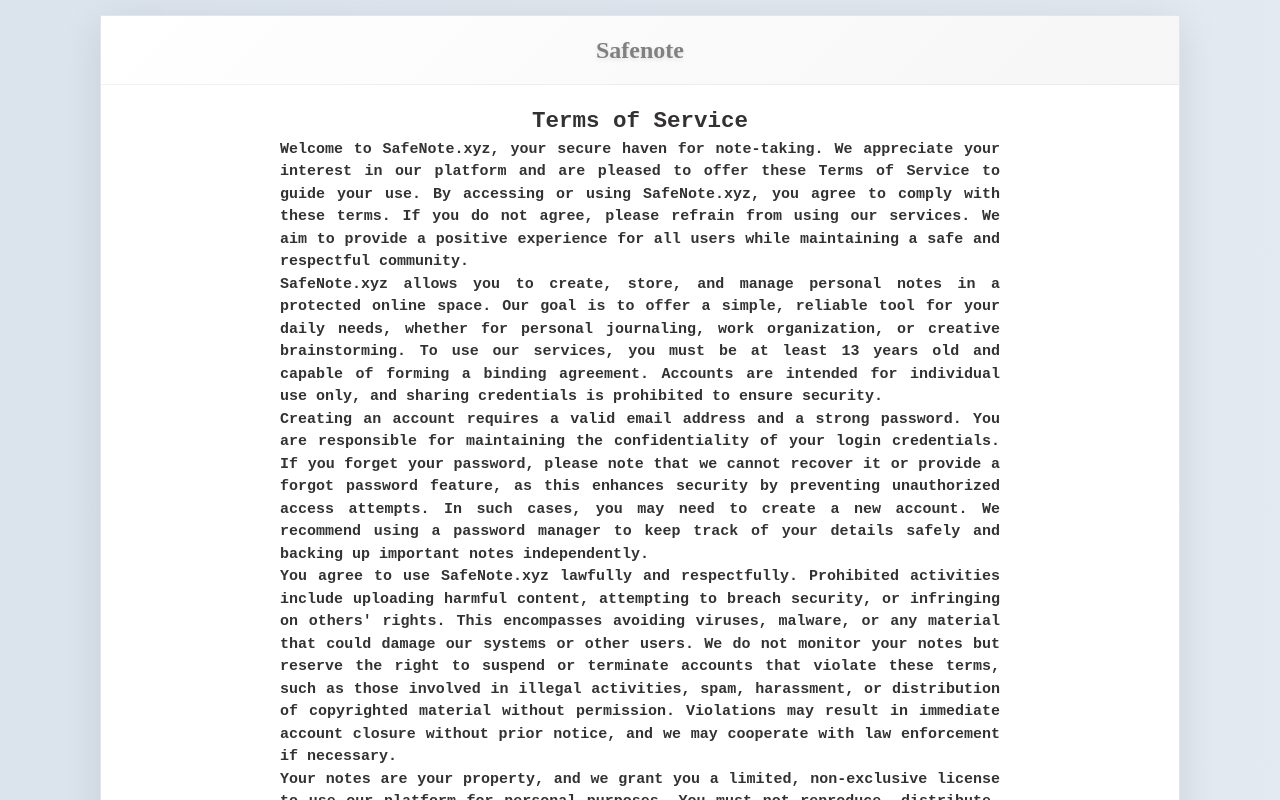
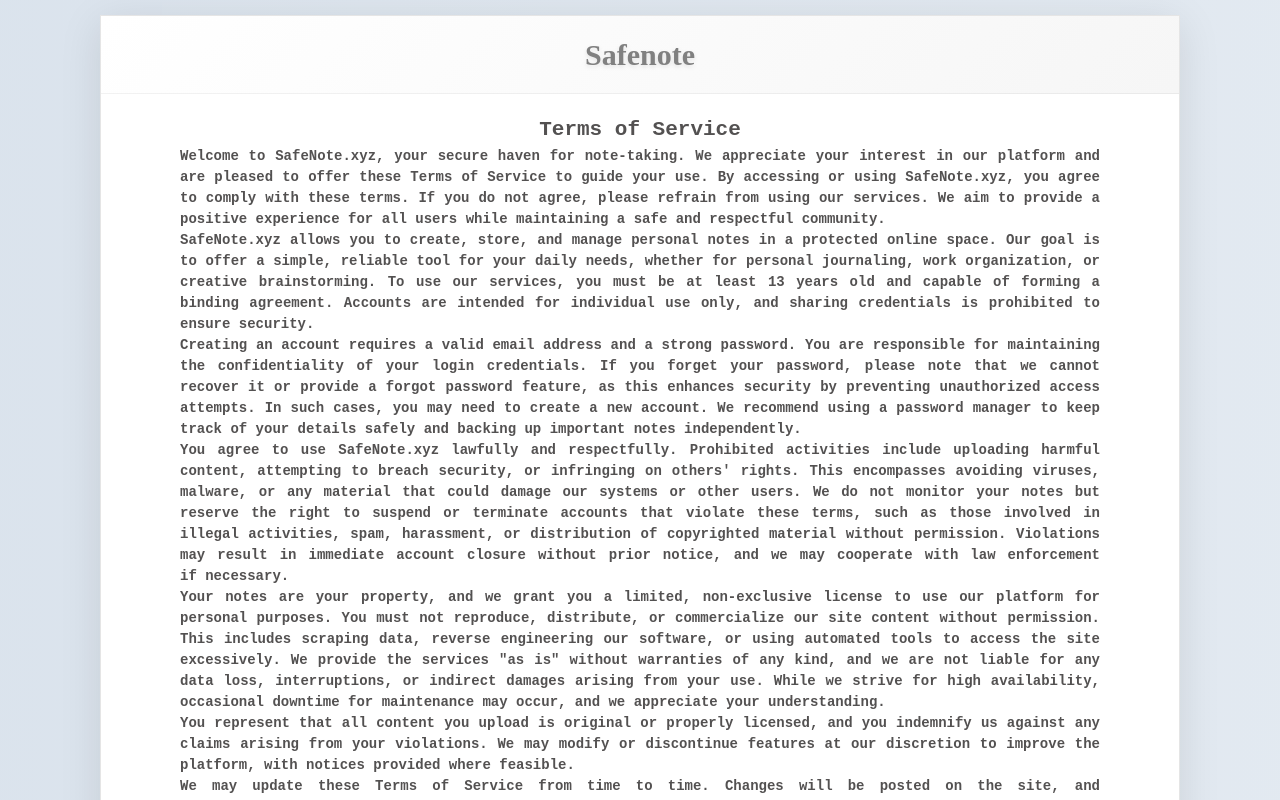
Before and after one commit to Gerald-dev-bit/Safenote-frontend, a React (Vite) app: page /terms in a window 1280 px wide. Shown: the top 800 px of the page. Built offline with nearby package versions, Linux system fonts and the light colour scheme; no server answers; a web font is replaced by a local one.

Commit message:
Update backend to handle improved Turnstile verification and note retrieval logic

```diff
--- a/src/About.tsx
+++ b/src/About.tsx
@@ -15,10 +15,10 @@
         style={{
           padding: "20px 40px 60px",
           fontFamily: "monospace",
-          fontSize: "15px",
-          color: "#333131ff",
+          fontSize: "14px",
+          color: "#535151ff",
           textAlign: "justify",
-          maxWidth: "1200px",
+          maxWidth: "1000px",
           margin: "0 auto",
           fontWeight: 600,
         }}>
--- a/src/Contact.tsx
+++ b/src/Contact.tsx
@@ -54,7 +54,7 @@
       <h2
         style={{
           color: "#333",
-          fontSize: "28px",
+          fontSize: "29px",
           marginBottom: "10px",
           fontFamily: "'Tilt Neon', sans-serif",
           textAlign: "center",
@@ -66,7 +66,7 @@
       </h2>
       <p
         style={{
-          color: "#333131ff",
+          color: "#535151ff",
           fontSize: "16px",
           marginBottom: "30px",
           fontFamily: "'Poppins', sans-serif",
--- a/src/Privacy.tsx
+++ b/src/Privacy.tsx
@@ -15,10 +15,10 @@
         style={{
           padding: "20px 40px",
           fontFamily: "monospace",
-          fontSize: "15px",
-          color: "#333131ff",
+          fontSize: "14px",
+          color: "#535151ff",
           textAlign: "justify",
-          maxWidth: "800px",
+          maxWidth: "1000px",
           margin: "0 auto",
           fontWeight: 600,
         }}>
--- a/src/Terms.tsx
+++ b/src/Terms.tsx
@@ -15,10 +15,10 @@
         style={{
           padding: "20px 40px",
           fontFamily: "monospace",
-          fontSize: "15px",
-          color: "#333131ff",
+          fontSize: "14px",
+          color: "#535151ff",
           textAlign: "justify",
-          maxWidth: "800px",
+          maxWidth: "1000px",
           margin: "0 auto",
           fontWeight: 600,
         }}>
--- a/src/index.css
+++ b/src/index.css
@@ -206,7 +206,7 @@
   font-family: "Purple Purse", cursive;
   color: #808080;
   font-weight: bold;
-  font-size: 24px;
+  font-size: 30px;
   text-shadow: 0 2px 4px rgba(128, 128, 128, 0.2);
   transition: transform 0.4s ease, color 0.4s ease;
 }
```
